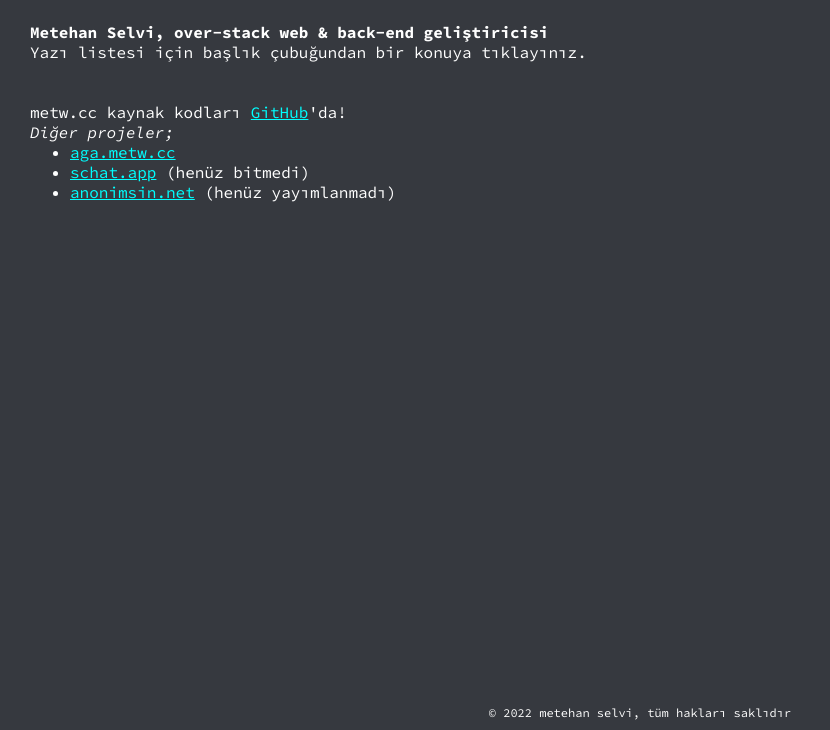
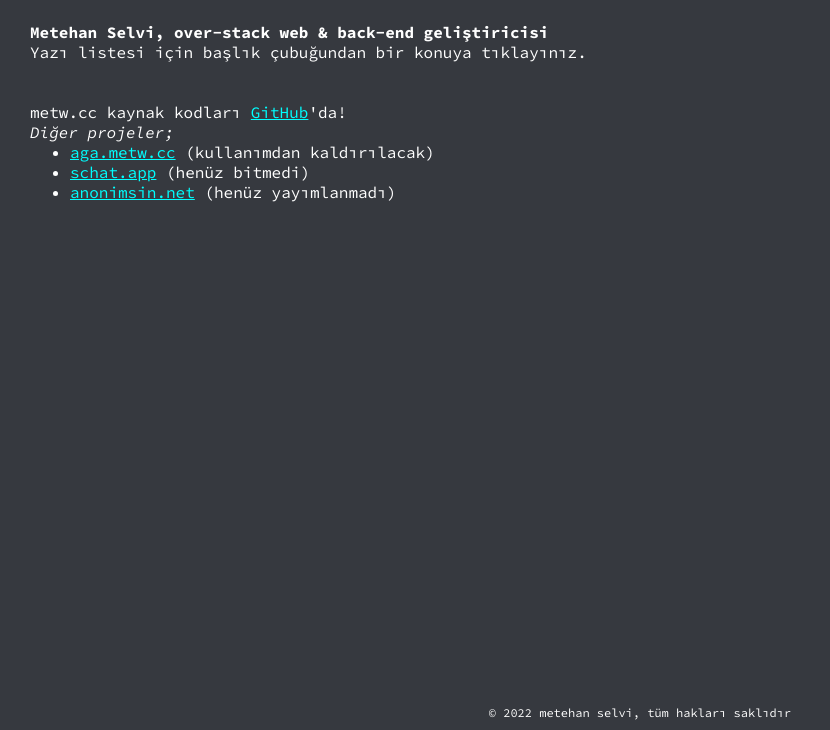
Before and after one commit to metwcc/metw-www, a plain HTML site: page index.html in a window 1280 px wide. Both pictures are taken after a click on the link "metw.cc". Shown: the part 70-800 px from the top of the page, without its empty margins (0-830 px from the left). Drawn offline with nearby package versions, Linux system fonts and the light colour scheme.

Commit message:
Update index.html

```diff
--- a/index.html
+++ b/index.html
@@ -44,7 +44,7 @@
                 metw.cc kaynak kodları <a class="href" href="https://github.com/metwse/metw.cc">GitHub</a>'da!<br>
                 <i>Diğer projeler;</i>
                 <ul style="margin: 0">
-                    <li> <a class="href" href="https://aga.metw.cc">aga.metw.cc</a>
+                    <li> <a class="href" href="https://aga.metw.cc">aga.metw.cc</a> (kullanımdan kaldırılacak)
                     <li> <a class="href" href="https://schat.app">schat.app</a> (henüz bitmedi)
                     <li> <a class="href" href="https://anonimsin.net">anonimsin.net</a> (henüz yayımlanmadı)
                 </ul>
```
